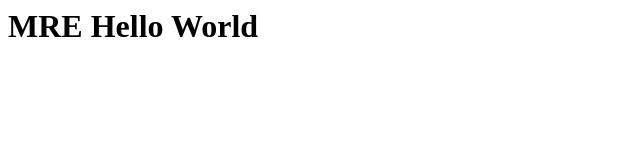
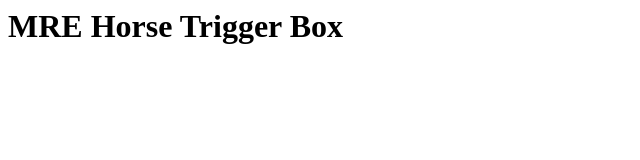
Before and after one commit to giuseppe-maria-ingra/horse-trigger-box, a website: page public/index.html in a window 1280 px wide. Shown: the whole page, without its empty margins (0-640 px from the left). Drawn offline with Linux system fonts and the light colour scheme.

Commit message:
Update index.html

```diff
--- a/public/index.html
+++ b/public/index.html
@@ -1 +1 @@
-<h1>MRE Hello World</h1>
+<h1>MRE Horse Trigger Box</h1>
```
